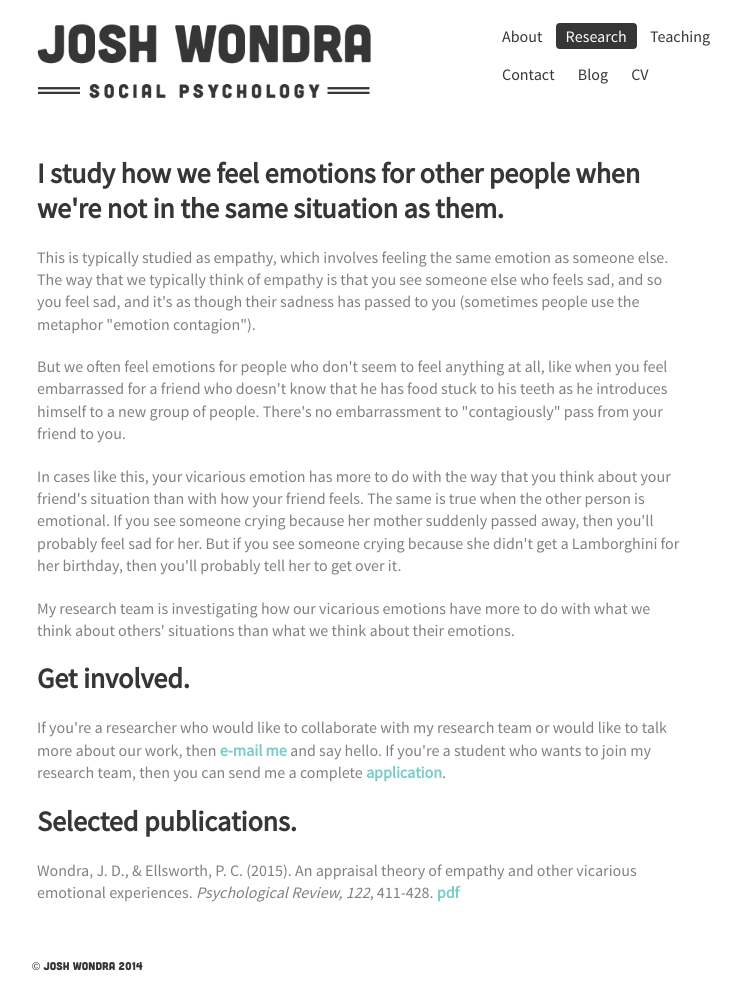
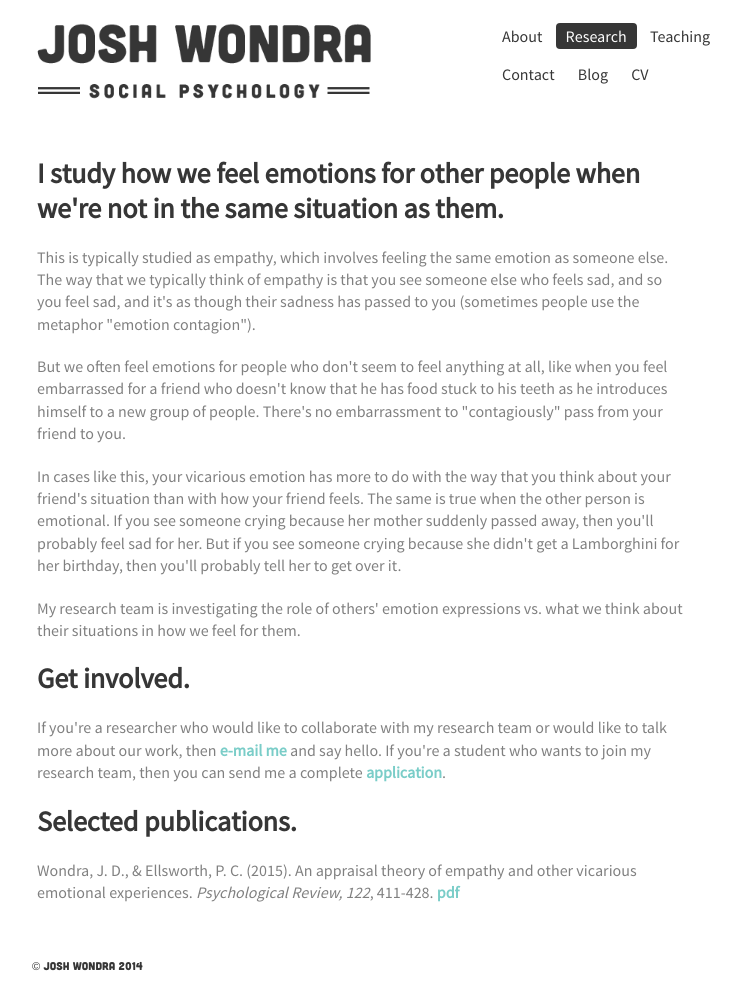
Before and after one commit to joshwondra/joshwondra.com, a Jekyll site: the page research.html, which Jekyll copies as it is, in a window 1280 px wide. Shown: the whole page, without its empty margins (256-997 px from the left). Built offline with Jekyll 4.4.1, drawn with Linux system fonts in a browser that asks for light colours.

Commit message:
Updated research statement

```diff
--- a/research.html
+++ b/research.html
@@ -56,7 +56,7 @@
 				<p>This is typically studied as empathy, which involves feeling the same emotion as someone else. The way that we typically think of empathy is that you see someone else who feels sad, and so you feel sad, and it's as though their sadness has passed to you (sometimes people use the metaphor "emotion contagion").</p>
 				<p>But we often feel emotions for people who don't seem to feel anything at all, like when you feel embarrassed for a friend who doesn't know that he has food stuck to his teeth as he introduces himself to a new group of people. There's no embarrassment to "contagiously" pass from your friend to you.</p>
 				<p>In cases like this, your vicarious emotion has more to do with the way that you think about your friend's situation than with how your friend feels. The same is true when the other person is emotional. If you see someone crying because her mother suddenly passed away, then you'll probably feel sad for her. But if you see someone crying because she didn't get a Lamborghini for her birthday, then you'll probably tell her to get over it.</p>
-				<p>My research team is investigating how our vicarious emotions have more to do with what we think about others' situations than what we think about their emotions.</p>
+				<p>My research team is investigating the role of others' emotion expressions vs. what we think about their situations in how we feel for them.</p>
 				<h2>Get involved.</h2>
 				<p>If you're a researcher who would like to collaborate with my research team or would like to talk more about our work, then <a href="mailto:jdwondra@umich.edu">e-mail me</a> and say hello. If you're a student who wants to join my research team, then you can send me a complete <a href="docs/Wondra Lab Research Assistant Application.doc">application</a>.</p>
 				<h2>Selected publications.</h2>
```
